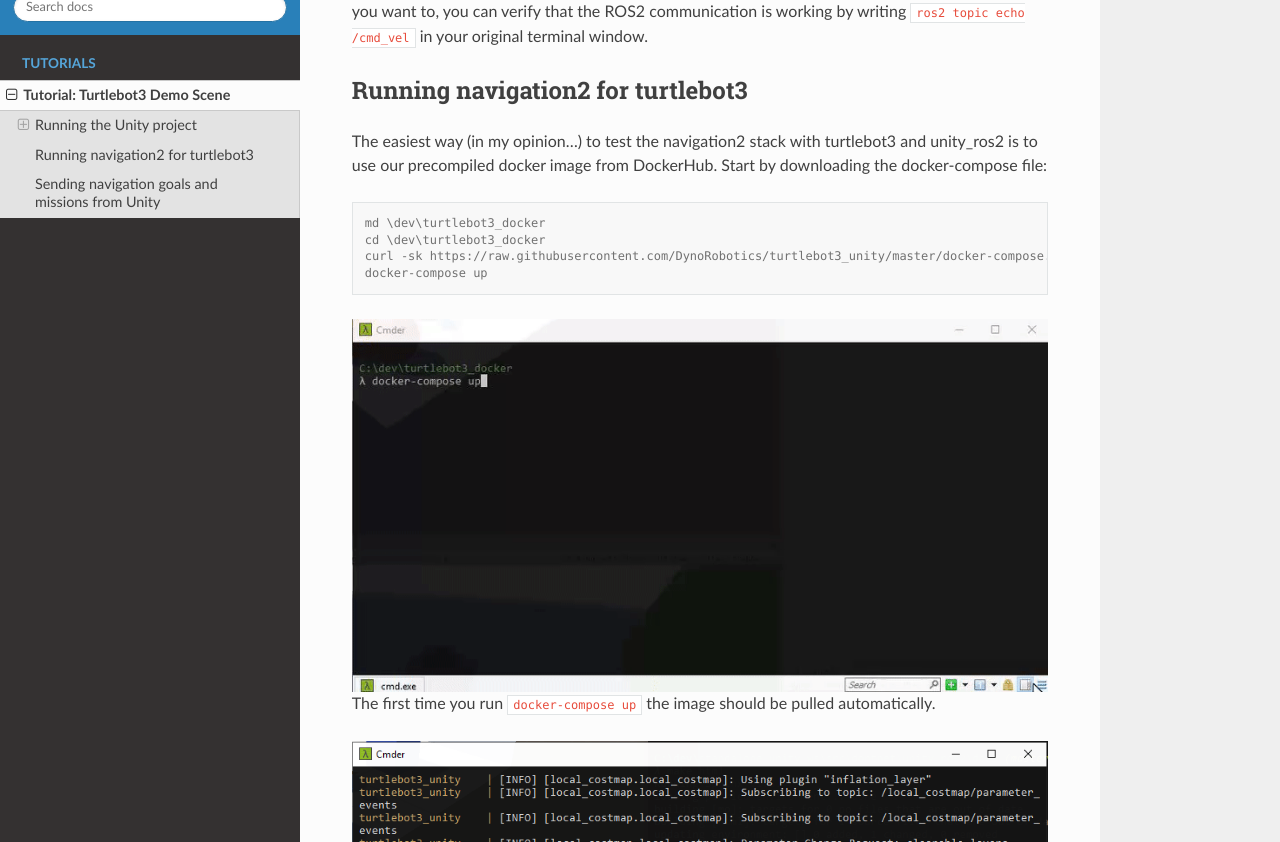
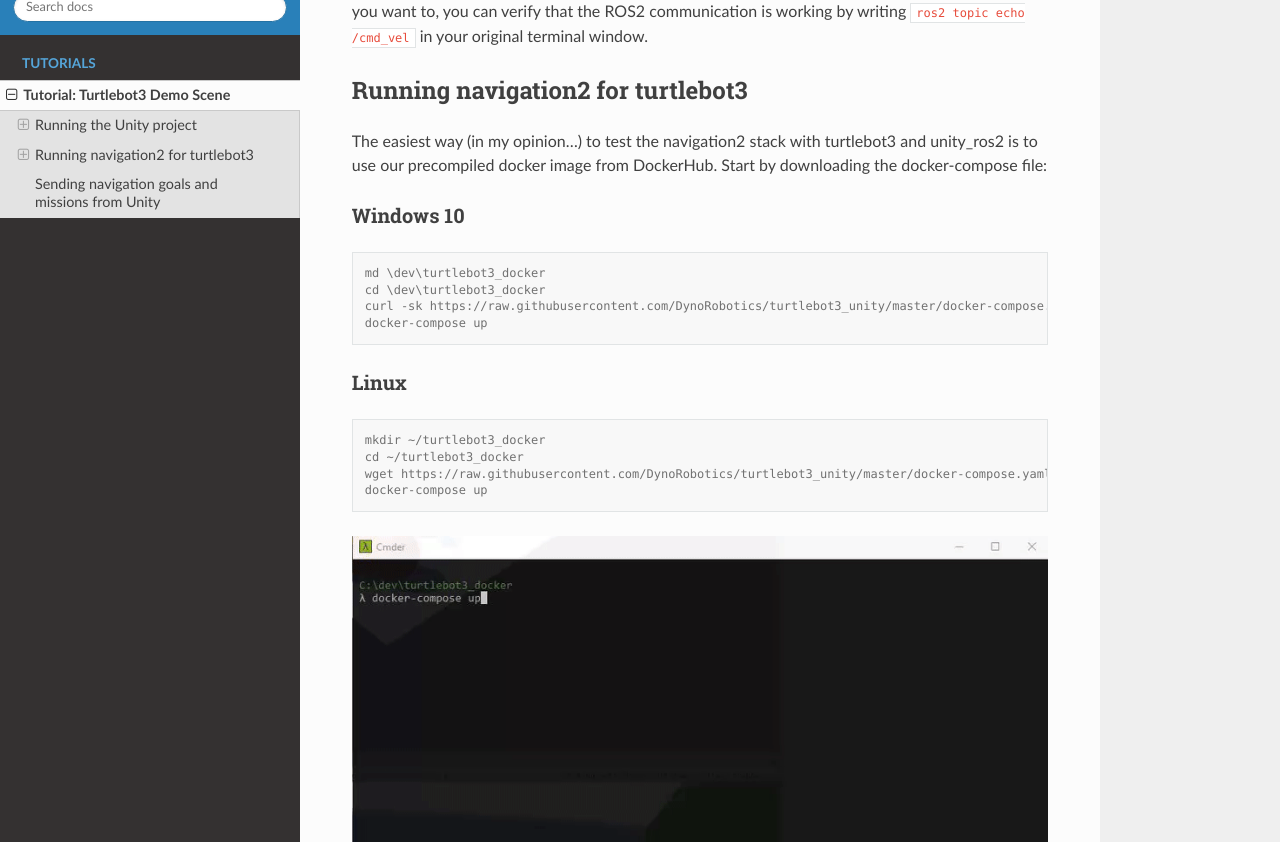
Before and after one commit to DynoRobotics/UnityRos2, a Sphinx documentation site: the page built from docs/turtlebot3-navigation2.rst, in a window 1280 px wide and 900 px high, scrolled down 5130 px, cut to the strip 58-900 px from the top of the window. Built offline with Sphinx 7.4.7 and the Read the Docs theme 2.0.0, drawn with Linux system fonts in a browser that asks for light colours.

Commit message:
Update turtlebot3-navigation2.rst

```diff
--- a/docs/turtlebot3-navigation2.rst
+++ b/docs/turtlebot3-navigation2.rst
@@ -117,12 +117,24 @@ Running navigation2 for turtlebot3
 The easiest way (in my opinion...) to test the navigation2 stack with turtlebot3 and unity_ros2 is to use our precompiled docker image from DockerHub.
 Start by downloading the docker-compose file:
 
+Windows 10
+""""""""""
 .. code-block:: console
 
     md \dev\turtlebot3_docker
     cd \dev\turtlebot3_docker
     curl -sk https://raw.githubusercontent.com/DynoRobotics/turtlebot3_unity/master/docker-compose.yaml -o docker-compose.yaml
     docker-compose up
+
+Linux
+"""""
+.. code-block:: console
+
+    mkdir ~/turtlebot3_docker
+    cd ~/turtlebot3_docker
+    wget https://raw.githubusercontent.com/DynoRobotics/turtlebot3_unity/master/docker-compose.yaml
+    docker-compose up
+
 
 .. figure:: /_static/turtlebot3-compose-pull.gif
    :width: 100%
```
